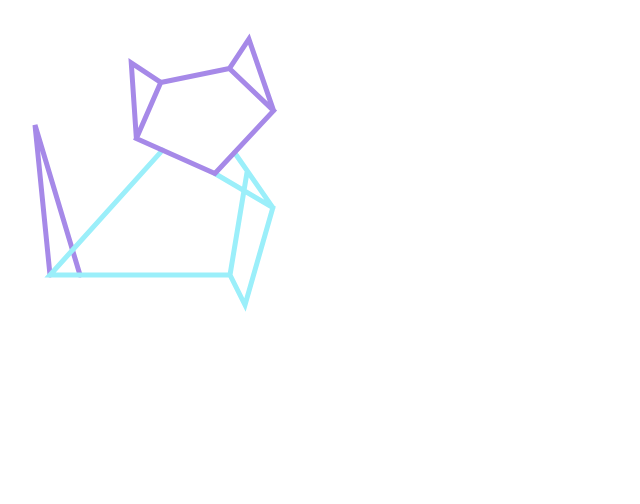
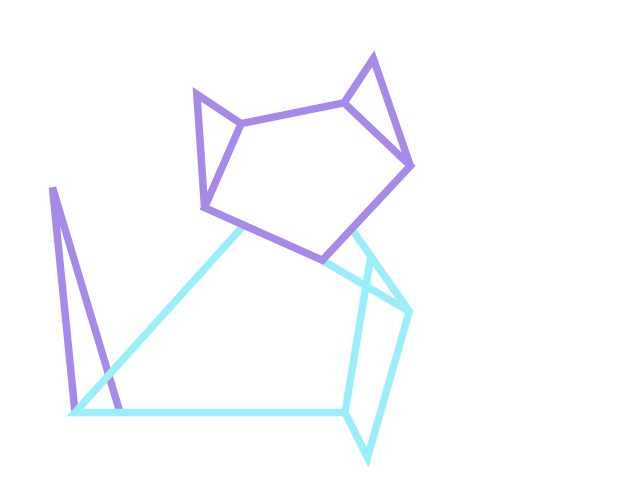
Before and after one commit to ElizabethViera/catgen, a React (Create React App) app: page / in a window 1280 px wide. Shown: the top 504 px of the page, without its empty margins (0-640 px from the left). Built offline with nearby package versions, Linux system fonts and the light colour scheme.

Commit message:
canvas size

```diff
--- a/src/App.css
+++ b/src/App.css
@@ -1,5 +1,10 @@
 .App {
 	text-align: center;
+}
+
+canvas {
+	width: 500px;
+	height: 500px;
 }
 
 .App-logo {
--- a/src/App.tsx
+++ b/src/App.tsx
@@ -28,6 +28,7 @@ function drawCatHead(ctx: CanvasRenderingContext2D) {
   ctx.save();
 
   // transformations here
+  ctx.scale(1.5, 1.5)
   ctx.translate(200, 100);
   ctx.save()
 
@@ -117,7 +118,7 @@ function Cat() {
     drawCatHead(context!)
   })
   return (
-    <canvas ref={ref} width={1000} height={1000}>
+    <canvas ref={ref} width={500} height={500}>
 
     </canvas>
   )
```
Lines whose indentation alone changed are shown as unchanged.
